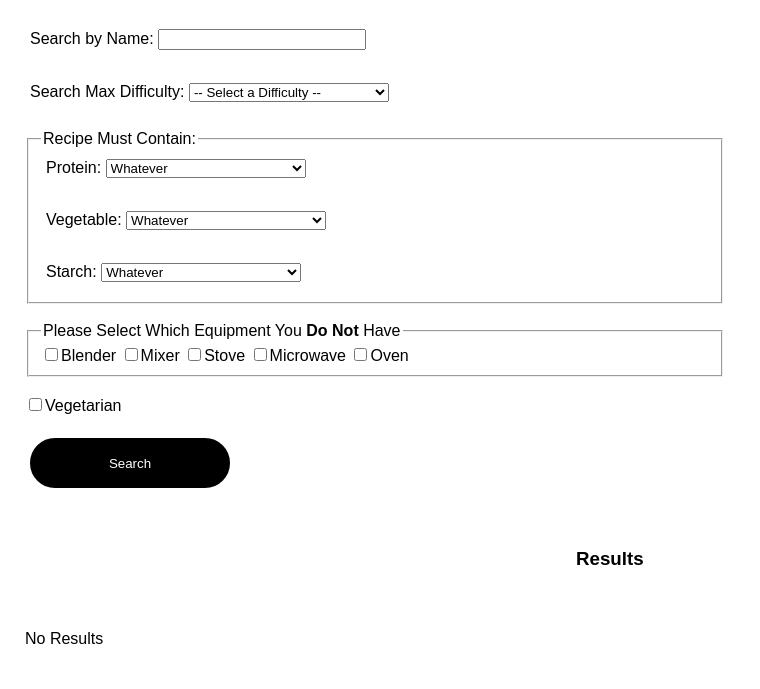
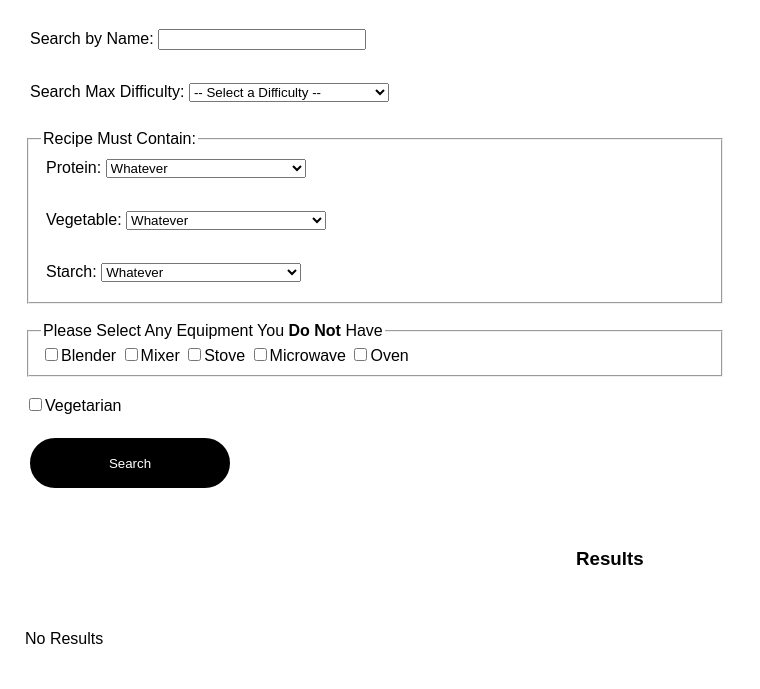
Before and after one commit to jasonjconci/2ManyCooks, a Flask app: template templates/search.html in a window 1280 px wide. Shown: the part 211-900 px from the top of the page, without its empty margins (0-760 px from the left). Run offline with Flask 2, Linux system fonts and the light colour scheme; the template is opened without the code that fills it, so the values that code supplies are empty.

Commit message:
SMall change

```diff
--- a/templates/search.html
+++ b/templates/search.html
@@ -70,7 +70,7 @@
         </fieldset>
         <div class="row">&nbsp;</div>
         <fieldset>
-            <legend>Please Select Which Equipment You <strong>Do Not</strong> Have</legend>
+            <legend>Please Select Any Equipment You <strong>Do Not</strong> Have</legend>
             <label for="Has_Blender"><input id="Has_Blender" value="blender" type="checkbox"  name="searchRecipeEquipment" >Blender</label>
             <label for="Has_Mixer"><input id="Has_Mixer" value="mixer" type="checkbox"  name="searchRecipeEquipment">Mixer</label>
             <label for="Has_Stove"><input id="Has_Stove" value="stove" type="checkbox"  name="searchRecipeEquipment">Stove</label>
```
